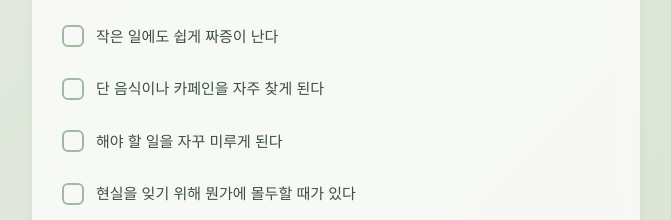
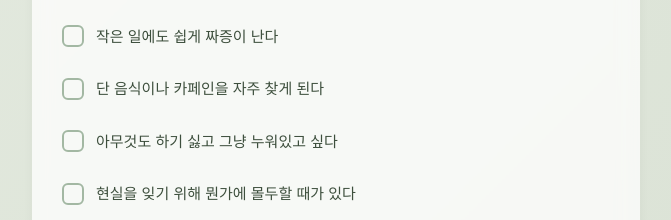
Before and after one commit to mindnscent/stress-quiz, a plain HTML site: page index.html in a window 1280 px wide. Shown: the part 1540-1760 px from the top of the page, without its empty margins (304-975 px from the left). Drawn offline with Linux system fonts and the light colour scheme.

Commit message:
C유형 문항 수정: 미루기 → 무기력 특성 반영

```diff
--- a/index.html
+++ b/index.html
@@ -512,7 +512,7 @@
       </label>
       <label class="checklist-item" onclick="toggleCheck(this)">
         <input type="checkbox" name="c"><span class="custom-checkbox"></span>
-        <span class="checklist-label">해야 할 일을 자꾸 미루게 된다</span>
+        <span class="checklist-label">아무것도 하기 싫고 그냥 누워있고 싶다</span>
       </label>
       <label class="checklist-item" onclick="toggleCheck(this)">
         <input type="checkbox" name="f"><span class="custom-checkbox"></span>
```
